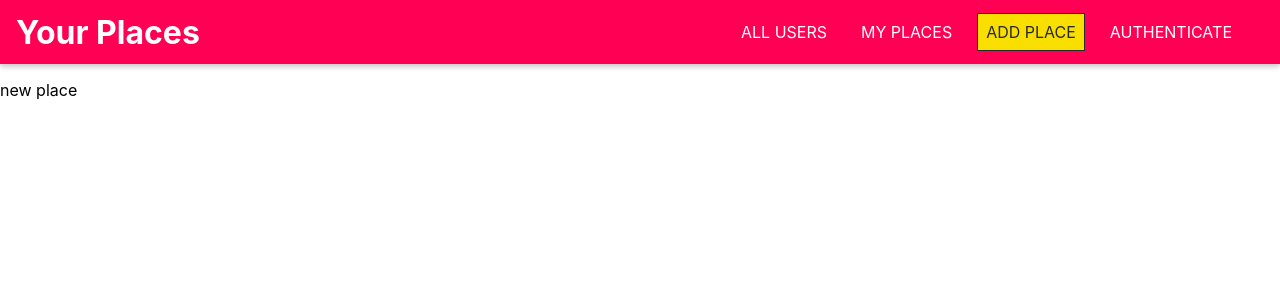
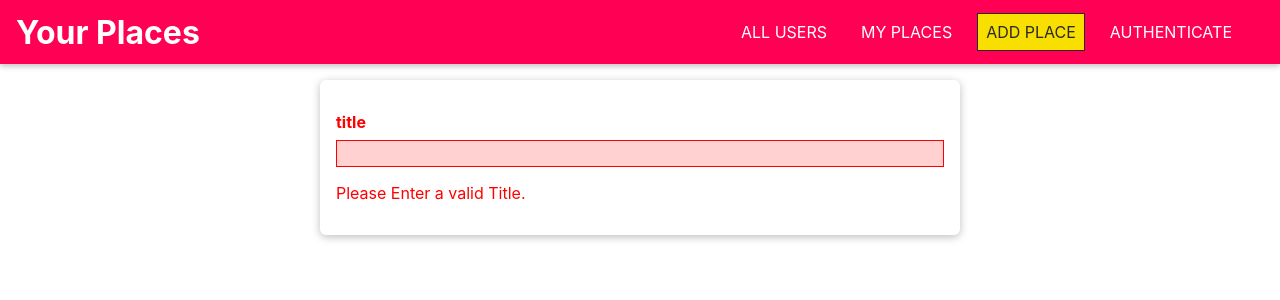
Before and after one commit to arrafi-mahin/Travelers_portfolio, a React (Create React App) app: page /places/new in a window 1280 px wide. Shown: the top 300 px of the page. Built offline with nearby package versions, Linux system fonts and the light colour scheme.

Commit message:
new place input added

```diff
--- /dev/null
+++ b/src/Places/Pages/NewPlace.css
@@ -0,0 +1,11 @@
+.place-form {
+  position: relative;
+  list-style: none;
+  margin: 0 auto;
+  padding: 1rem;
+  width: 90%;
+  max-width: 40rem;
+  box-shadow: 0 2px 8px rgba(0, 0, 0, 0.26);
+  border-radius: 6px;
+  background: white;
+}
--- a/src/Places/Pages/NewPlace.js
+++ b/src/Places/Pages/NewPlace.js
@@ -1,7 +1,18 @@
 import React from "react";
-
+import Input from "../../Shared/Components/FormElements/Input";
+import "./NewPlace.css";
 function NewPlace(props) {
-  return <div>new place</div>;
+  return (
+    <form className="place-form">
+      <Input
+        element="input"
+        type="text"
+        label="title"
+        validators={[]}
+        errorText="Please Enter a valid Title."
+      />
+    </form>
+  );
 }
 
 export default NewPlace;
--- /dev/null
+++ b/src/Shared/Components/FormElements/Input.css
@@ -0,0 +1,41 @@
+.form-control {
+  margin: 1rem 0;
+}
+
+.form-control label,
+.form-control input,
+.form-control textarea {
+  display: block;
+}
+
+.form-control label {
+  font-weight: bold;
+  margin-bottom: 0.5rem;
+}
+
+.form-control input,
+.form-control textarea {
+  width: 100%;
+  font: inherit;
+  border: 1px solid #ccc;
+  background: #f8f8f8;
+  padding: 0.15rem 0.25rem;
+}
+
+.form-control input:focus,
+.form-control textarea:focus {
+  outline: none;
+  background: #ebebeb;
+  border-color: #510077;
+}
+
+.form-control--invalid label,
+.form-control--invalid p {
+  color: red;
+}
+
+.form-control--invalid input,
+.form-control--invalid textarea {
+  border-color: red;
+  background: #ffd1d1;
+}
--- /dev/null
+++ b/src/Shared/Components/FormElements/Input.js
@@ -0,0 +1,54 @@
+import React, { useReducer } from "react";
+import "./Input.css";
+
+const inputReducer = (state, action) => {
+  switch (action.type) {
+    case "CHANGE":
+      return {
+        ...state,
+        value: action.val,
+        isValid: true,
+      };
+    default:
+      return state;
+  }
+};
+function Input(props) {
+  const [inputState, dispatch] = useReducer(inputReducer, {
+    value: "",
+    isValid: false,
+  });
+  const changeHandler = (e) => {
+    dispatch({ type: "CHANGE", val: e.target.value });
+  };
+  const element =
+    props.element === "input" ? (
+      <input
+        id={props.id}
+        type={props.type}
+        placeholder={props.placeholder}
+        onChange={changeHandler}
+        value={inputState.value}
+      />
+    ) : (
+      <textarea
+        id={props.id}
+        rows={props.rows || 3}
+        onChange={changeHandler}
+        value={inputState.value}
+      />
+    );
+  return (
+    <div
+      className={`form-control ${
+        !inputState.isValid && "form-control--invalid"
+      }`}
+    >
+      <label htmlFor={props.id}>{props.label}</label>
+      {element}
+      {!inputState.isValid && <p>{props.errorText}</p>}
+    </div>
+  );
+}
+
+export default Input;
--- a/src/Shared/Components/UIElements/Map.css
+++ b/src/Shared/Components/UIElements/Map.css
@@ -1,6 +1,6 @@
 .map-wrap {
   position: relative;
-  width: auto;
+  width: 100%;
   height: 50vh; /* calculate height of the screen minus the heading */
 }
 
```
